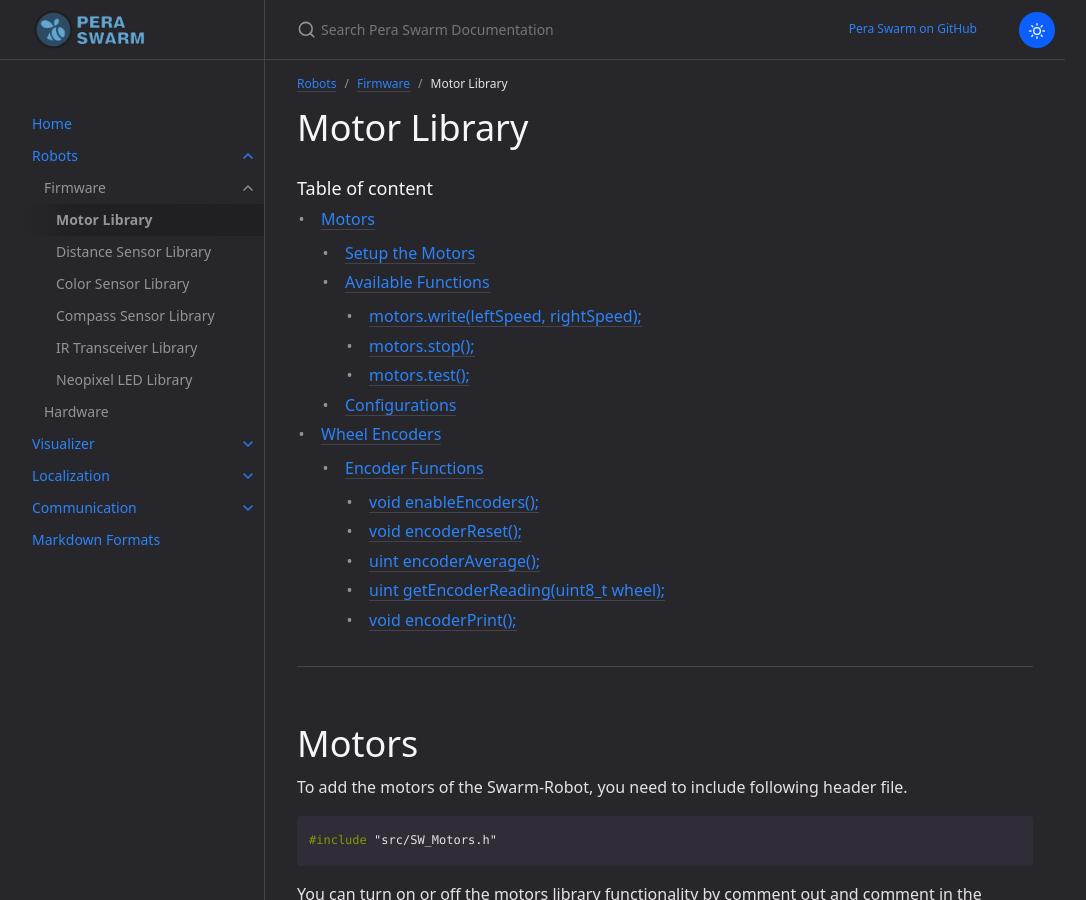
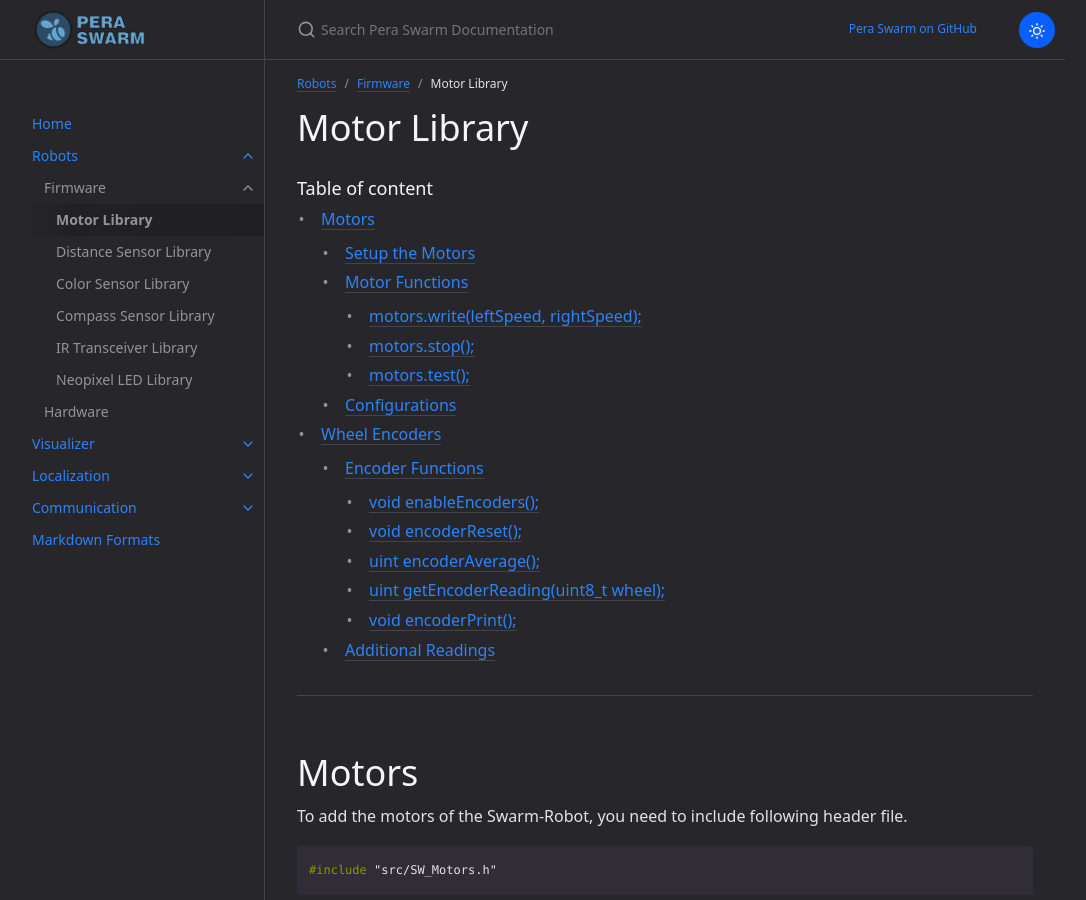
Before and after one commit to luk3Sky/docs, a Jekyll site: the page built from docs/robot/firmware/motors.md, in a window 1280 px wide and 900 px high. Shown: the whole window, without its empty margins (107-1193 px from the left). Built offline with Jekyll 4.4.1, drawn with Linux system fonts in a browser that asks for light colours; nearby versions of some CDN libraries; some of the changed text lies outside the part shown.

Commit message:
Motors - a few updates

````diff
--- a/docs/robot/firmware/motors.md
+++ b/docs/robot/firmware/motors.md
@@ -61,7 +61,7 @@
 motors.begin();
 ```
 
-## Available Functions
+## Motor Functions
 
 ### motors.write(leftSpeed, rightSpeed);
 
@@ -185,3 +185,9 @@
 ```bash
 Encoder L:10 R:20
 ```
+
+
+## Additional Readings
+
+- [H bridge Motor Driver Circuit](https://www.circuitstoday.com/h-bridge-motor-driver-circuit)
+- [A guide on Motor Speed Sensor](https://www.teachmemicro.com/lm393-ir-module-motor-speed-sensor/)
````
